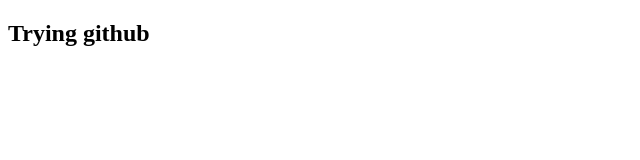
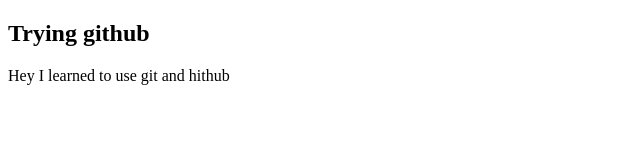
Before and after one commit to Aryanchaubey10/HTML-CSS, a plain HTML site: page HTML and CSS/Index.html in a window 1280 px wide. Shown: the whole page, without its empty margins (0-640 px from the left). Drawn offline with Linux system fonts and the light colour scheme.

Commit message:
added p tag

```diff
--- a/HTML and CSS/Index.html
+++ b/HTML and CSS/Index.html
@@ -7,5 +7,6 @@
 </head>
 <body>
     <h2>Trying github</h2>
+    <p>Hey I learned to use git and hithub</p>
 </body>
 </html>
```
